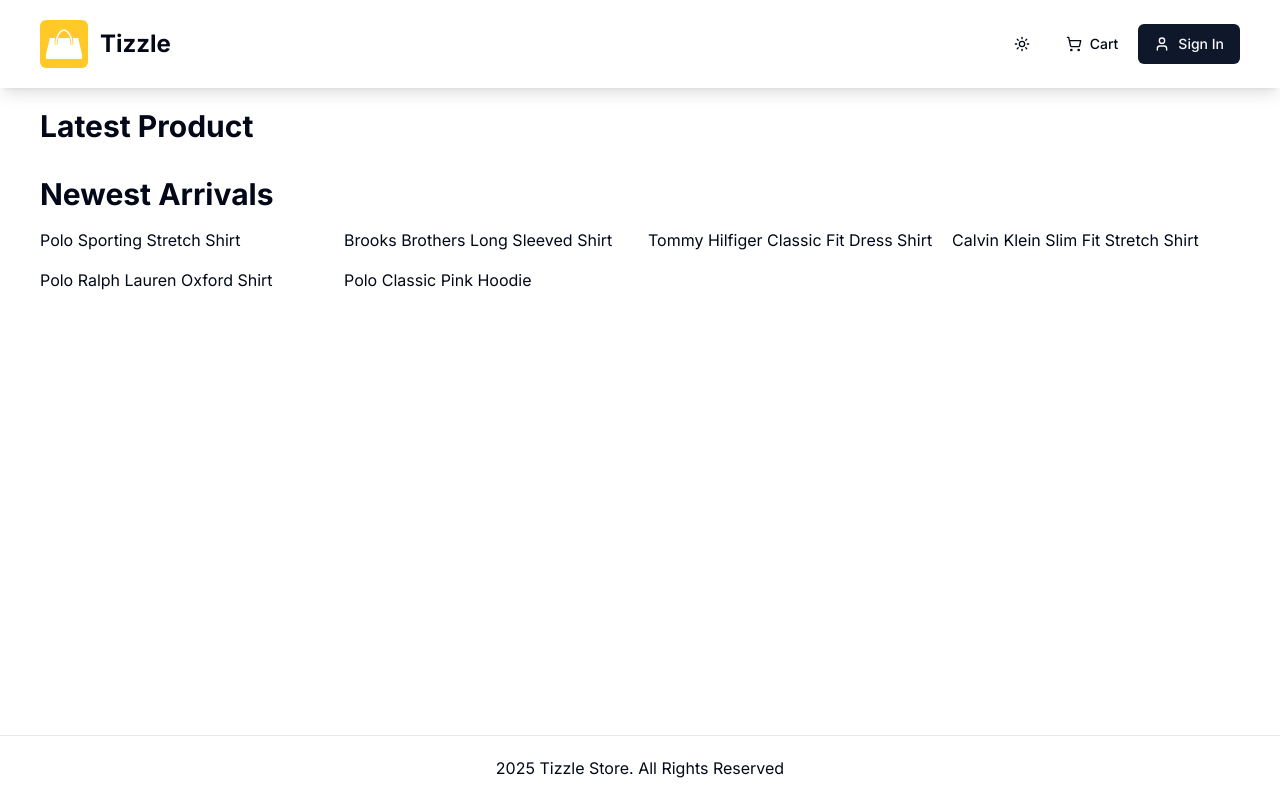
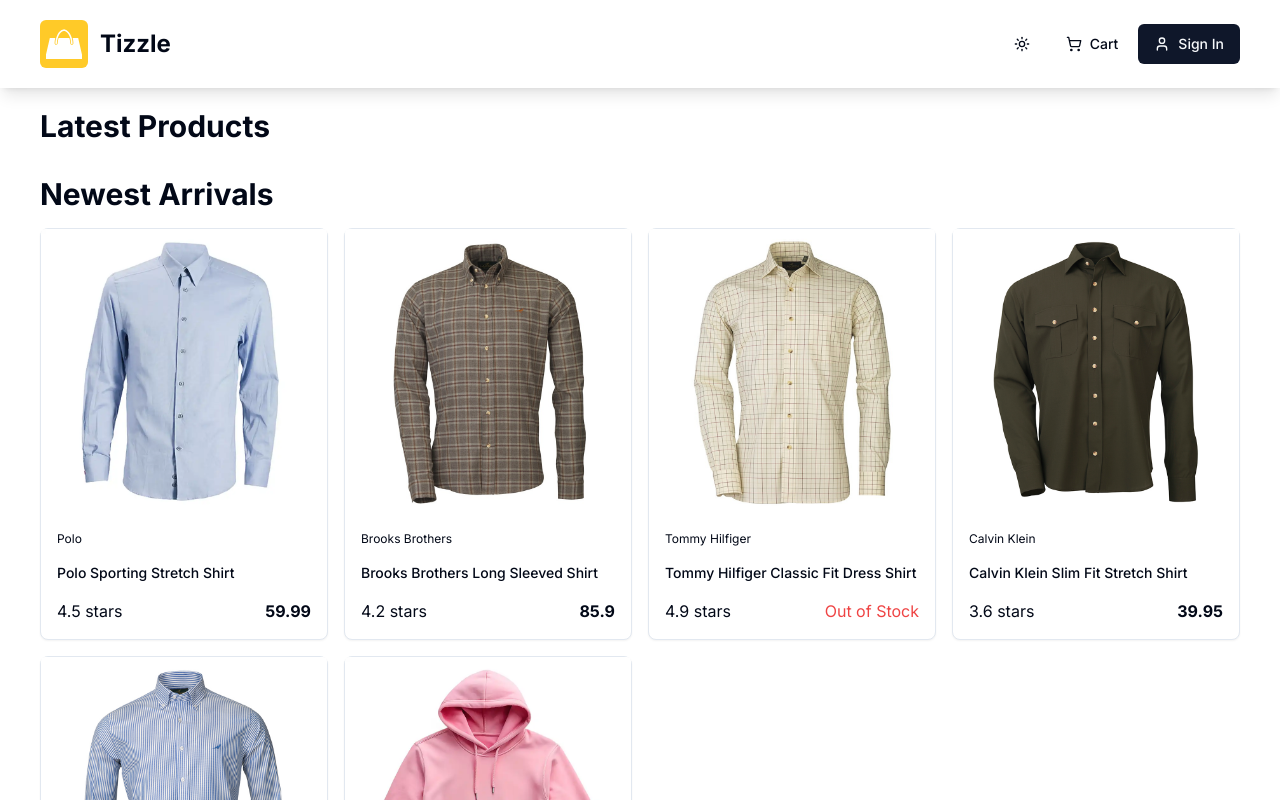
Before and after one commit to UdohLawrence/tizzle-store, a Next.js app: page / in a window 1280 px wide. Shown: the top 800 px of the page. Built offline with nearby package versions, Linux system fonts and the light colour scheme.

Commit message:
render the products in product cards

```diff
--- a/app/(root)/page.tsx
+++ b/app/(root)/page.tsx
@@ -5,8 +5,8 @@
 
   return (
     <div className="space-y-8">
-      <h1 className="h2-bold">Latest Product</h1>
-      <ProductList title="Newest Arrivals" data={sampleData.products} limit={6} />
+      <h1 className="h2-bold">Latest Products</h1>
+      <ProductList title="Newest Arrivals" data={sampleData.products} />
     </div>
   );
 };
--- /dev/null
+++ b/components/shared/product/product-card.tsx
@@ -0,0 +1,49 @@
+import Image from 'next/image';
+import Link from 'next/link';
+
+import { Card, CardContent, CardHeader } from '@/components/ui/card';
+
+const ProductCard = ({product}: {product: any}) => {
+  return (
+    <Card className='w-full max-w-sm'>
+      <CardHeader className='p-0 items-center'>
+        <Link href={`/product/${product.slug}`}>
+          <Image
+            priority={true}
+            src={product.images![0]}
+            alt={product.name}
+            className='aspect-square object-cover rounded'
+            height={300}
+            width={300}
+          />
+        </Link>
+      </CardHeader>
+      <CardContent className='p-4 grid gap-4'>
+        <div className="text-xs">
+          {product.brand}
+        </div>
+        <Link href={`/product/${product.slug}`}>
+          <h2 className="text-sm font-medium">
+            {product.name}
+          </h2>
+        </Link>
+        <div className="flex-between gap-">
+          <p>
+            {product.rating} stars
+          </p>
+          {product.stock > 0 ? (
+            <p className="font-bold">
+              {product.price}
+          </p>
+          ) : (
+              <p className="text-destructive">
+                Out of Stock
+              </p>
+          )}
+        </div>
+      </CardContent>
+    </Card>
+  )
+}
+
+export default ProductCard
--- a/components/shared/product/product-list.tsx
+++ b/components/shared/product/product-list.tsx
@@ -1,22 +1,24 @@
-const ProductList = ({ data, title, limit }: { data: any; title?: string; limit?: number }) => {
+import ProductCard from "./product-card";
 
-  const limitedData = limit ? data.slice(0, limit) : data
+const ProductList = ({ data, title }: { data: any; title?: string }) => {
   return (
-    <div className="my-10">
-      <h2 className="h2-bold mb-4">{title}</h2>
-      {limitedData.length > 0 ? (
-        <div className="grid grid-cols-1 sm:grid-cols-2 md:grid-cols-3 lg:grid-cols-4 gap-4">
-          {limitedData.map((product: any, index: number) => (
-            <div key={index}>{ product.name }</div>
-          ))}
-        </div>
-      ) : (
+    <div className='my-10'>
+      <h2 className='h2-bold mb-4'>{title}</h2 >
+      {
+        data.length > 0 ? (
+          <div className='grid grid-cols-1 sm:grid-cols-2 md:grid-cols-3 lg:grid-cols-4 gap-4'>
+            {data.map((product: any) => (
+              <ProductCard key={product.slug} product={product} />
+            ))}
+          </div>
+        ) : (
           <div>
             <p>No product found</p>
           </div>
-      )}
+        )
+      }
     </div>
-  )
+  );
 }
 
 export default ProductList;
--- /dev/null
+++ b/components/ui/card.tsx
@@ -0,0 +1,79 @@
+import * as React from "react"
+
+import { cn } from "@/lib/utils"
+
+const Card = React.forwardRef<
+  HTMLDivElement,
+  React.HTMLAttributes<HTMLDivElement>
+>(({ className, ...props }, ref) => (
+  <div
+    ref={ref}
+    className={cn(
+      "rounded-lg border bg-card text-card-foreground shadow-sm",
+      className
+    )}
+    {...props}
+  />
+))
+Card.displayName = "Card"
+
+const CardHeader = React.forwardRef<
+  HTMLDivElement,
+  React.HTMLAttributes<HTMLDivElement>
+>(({ className, ...props }, ref) => (
+  <div
+    ref={ref}
+    className={cn("flex flex-col space-y-1.5 p-6", className)}
+    {...props}
+  />
+))
+CardHeader.displayName = "CardHeader"
+
+const CardTitle = React.forwardRef<
+  HTMLDivElement,
+  React.HTMLAttributes<HTMLDivElement>
+>(({ className, ...props }, ref) => (
+  <div
+    ref={ref}
+    className={cn(
+      "text-2xl font-semibold leading-none tracking-tight",
+      className
+    )}
+    {...props}
+  />
+))
+CardTitle.displayName = "CardTitle"
+
+const CardDescription = React.forwardRef<
+  HTMLDivElement,
+  React.HTMLAttributes<HTMLDivElement>
+>(({ className, ...props }, ref) => (
+  <div
+    ref={ref}
+    className={cn("text-sm text-muted-foreground", className)}
+    {...props}
+  />
+))
+CardDescription.displayName = "CardDescription"
+
+const CardContent = React.forwardRef<
+  HTMLDivElement,
+  React.HTMLAttributes<HTMLDivElement>
+>(({ className, ...props }, ref) => (
+  <div ref={ref} className={cn("p-6 pt-0", className)} {...props} />
+))
+CardContent.displayName = "CardContent"
+
+const CardFooter = React.forwardRef<
+  HTMLDivElement,
+  React.HTMLAttributes<HTMLDivElement>
+>(({ className, ...props }, ref) => (
+  <div
+    ref={ref}
+    className={cn("flex items-center p-6 pt-0", className)}
+    {...props}
+  />
+))
+CardFooter.displayName = "CardFooter"
+
+export { Card, CardHeader, CardFooter, CardTitle, CardDescription, CardContent }
```
